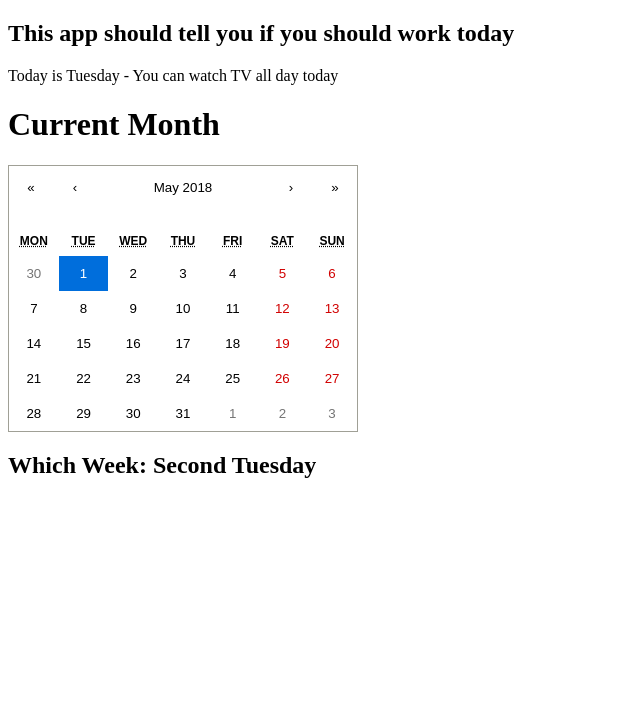
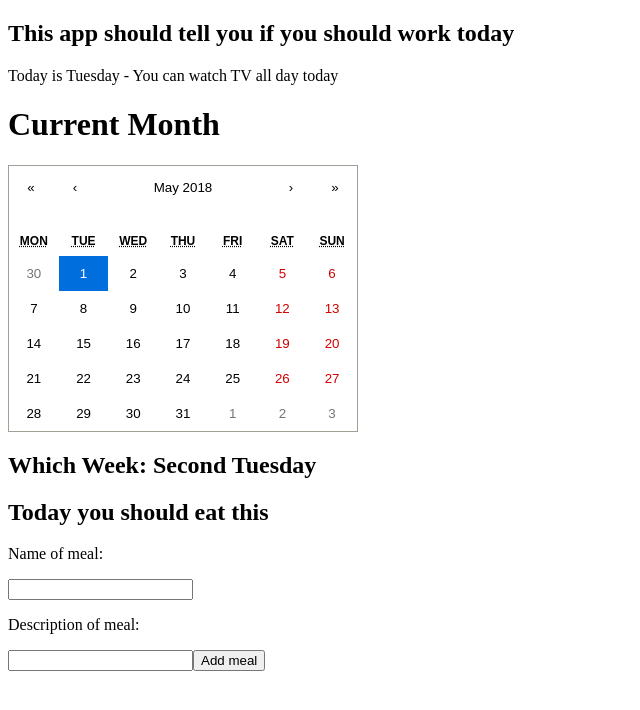
Before and after one commit to GroceriStar/react-only-intern-17, a React (Create React App) app: page / in a window 1280 px wide. Shown: the top 710 px of the page, without its empty margins (0-640 px from the left). Built offline with nearby package versions, Linux system fonts and the light colour scheme.

Commit message:
trouble with onClick function

```diff
--- a/src/components/App.js
+++ b/src/components/App.js
@@ -3,6 +3,7 @@ import DayChecker from './DayChecker';
 import Header from './Header';
 import MonthChecker from './MonthChecker';
 import WeekChecker from './WeekChecker';
+import MealPlan from './MealPlan';
 
 class App extends Component {
   render() {
@@ -10,7 +11,8 @@ class App extends Component {
       <Header />,
       <DayChecker />,
       <MonthChecker />,
-      <WeekChecker />
+      <WeekChecker />,
+      <MealPlan />,
     ];
   }
 }
--- a/src/components/MealPlan.js
+++ b/src/components/MealPlan.js
@@ -4,19 +4,21 @@ import _ from 'lodash';
 class MealPlan extends Component {
   state = {
     meal: '',
-    meals: []
+    meals: [],
+    description: '',
+    descriptions: []
   };
 
-  renderMeals() {
+    renderMeals() {
     return _.map(this.state.meals, meal => <li>{meal}</li>);
-  }
+  };
 
   render() {
     return (
       <div>
         <h2>Today you should eat this</h2>
-        <input onChange={e => this.setState({meal: e.target.value})} value={this.state.meal} type="text" />
-        // <button>Add meal</button>
+        <p>Name of meal:</p><input onChange={e => this.setState({meal: e.target.value})} value={this.state.meal} type="text" />
+        <p>Description of meal:</p><input onChange={e => this.setState({description: e.target.value})} value={this.state.description} type="text" />
         <button
           onClick={() => this.setState({meals: [...this.state.meals, this.state.meal]})}>
           Add meal</button>
```
